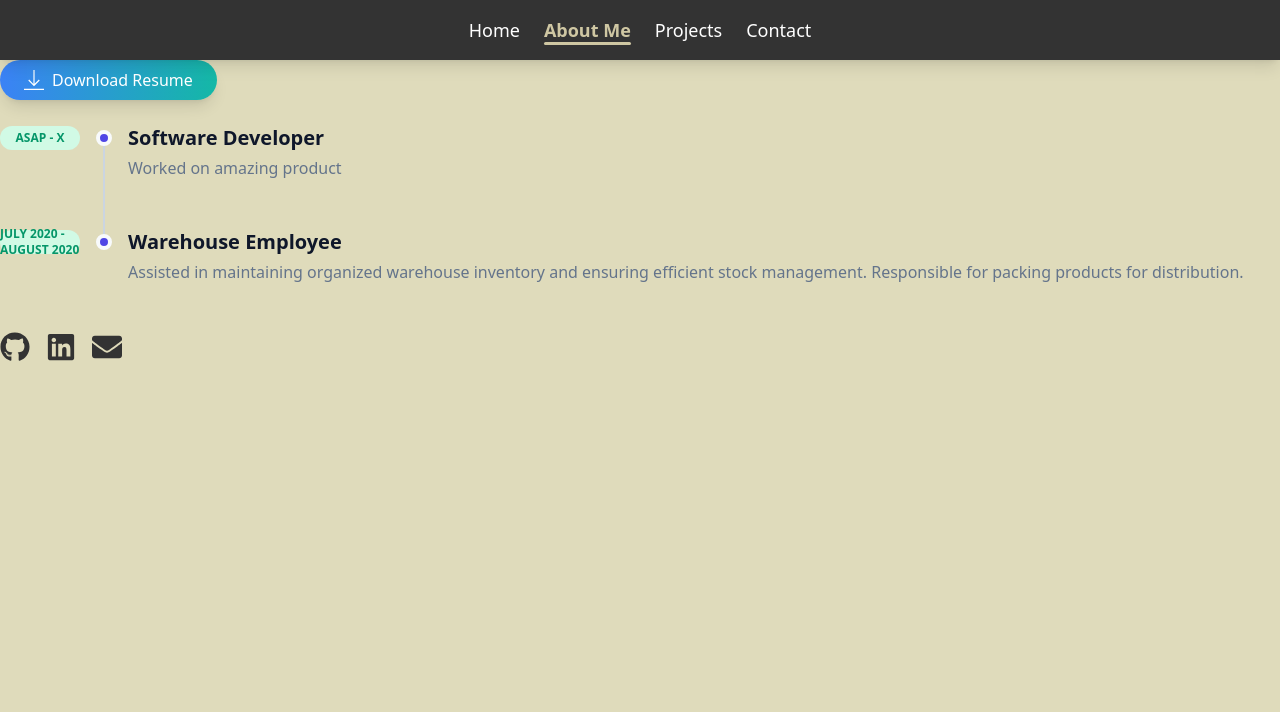
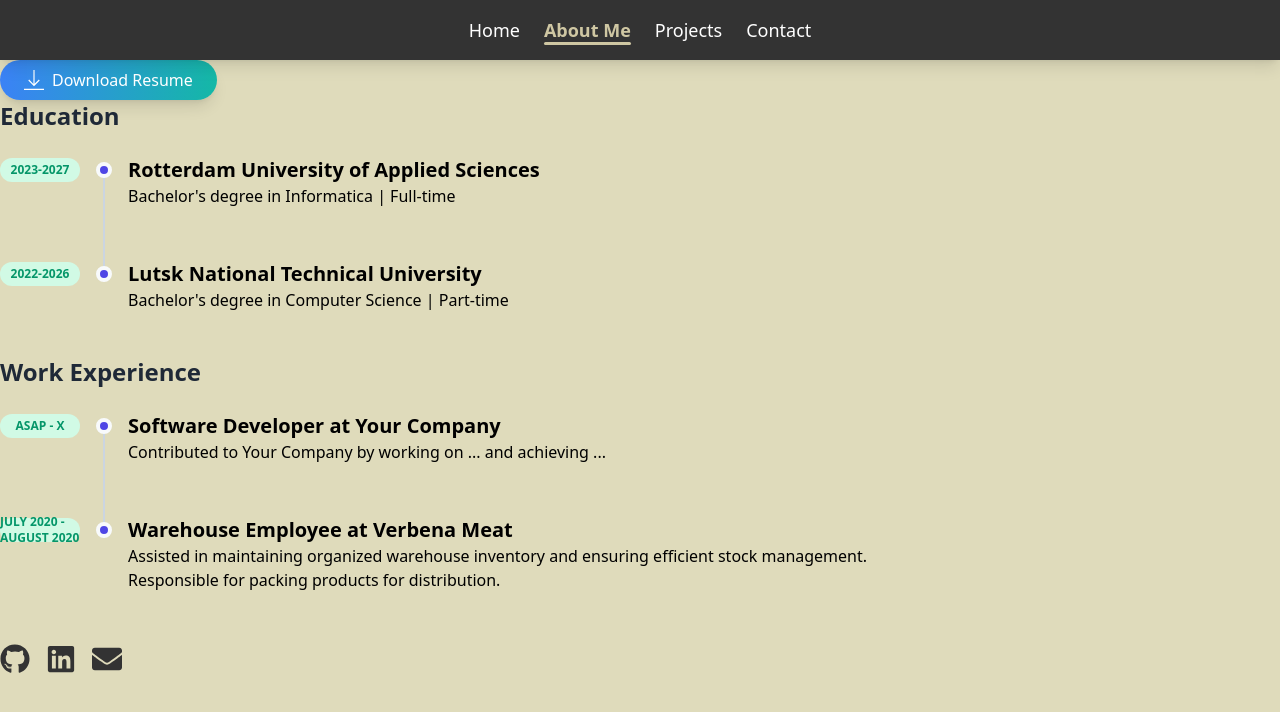
Before and after one commit to AntonIshchyk/Portfolio, a React (Create React App) app: page /about in a window 1280 px wide. Shown: the top 712 px of the page. Built offline with nearby package versions, Linux system fonts and the light colour scheme.

Commit message:
render actual information

```diff
--- a/src/components/timeline.tsx
+++ b/src/components/timeline.tsx
@@ -1,72 +1,67 @@
-const timelineData = [
-  {
-    title: 'Software Developer',
-    company: "Your Company",
-    description: 'Worked on amazing product',
-    date: 'ASAP - X',
-    link: "",
-  },
-  {
-    title: 'Warehouse Employee',
-    company: "Verbena Meat",
-    description: 'Assisted in maintaining organized warehouse inventory and ensuring efficient stock management. Responsible for packing products for distribution.',
-    date: 'July 2020 - August 2020',
-    link: "https://verbenameat.com.ua/",
-  }
-]
+import {Education, Work} from "../data/timeline"
 
-const education = [{
-    university: 'Rotterdam University of Applied Sciences',
-    degree: "Bachelor's degree",
-    field: "Informatica",
-    form: "Full-time",
-    date: '2023-2027',
-    link: "https://www.rotterdamuas.com/",
-  },
-  {
-    university: 'Lutsk National Technical University',
-    degree: "Bachelor's degree",
-    field: "Computer Science",
-    form: "Part-time",
-    date: '2022-2026',
-    link: "https://lntu.edu.ua/en",
-  },
-]
-
-interface PropsType {
-  title: string
-  description: string
-  date: string
-}
-
-const TimelineItem: React.FC<PropsType> = ({ title, description, date }) => {
+const TimelineItem: React.FC<Education | Work> = (props) => {
   return (
     <div className="group relative py-6 pl-8 sm:pl-32">
       <div className="mb-1 flex flex-col items-start before:absolute before:left-2 before:h-full before:-translate-x-1/2 before:translate-y-3 before:self-start before:bg-slate-300 before:px-px after:absolute after:left-2 after:box-content after:h-2 after:w-2 after:-translate-x-1/2 after:translate-y-1.5 after:rounded-full after:border-4 after:border-slate-50 after:bg-indigo-600 group-last:before:hidden sm:flex-row sm:before:left-0 sm:before:ml-[6.5rem] sm:after:left-0 sm:after:ml-[6.5rem]">
         <time className="left-0 mb-3 inline-flex h-6 w-20 translate-y-0.5 items-center justify-center rounded-full bg-emerald-100 text-xs font-semibold uppercase text-emerald-600 sm:absolute sm:mb-0">
-        {date}
+          {props.date}
         </time>
-      <div className="text-xl font-bold text-slate-900">{title}</div>
+        {"university" in props ? (
+          <div>
+            <a href={props.link}
+              target="_blank"
+              rel="noopener noreferrer"
+              className="text-xl font-bold">
+              {props.university}
+            </a>
+            <div>{props.degree} in {props.field} | {props.form}</div>
           </div>
-    <div className="text-slate-500">{description}</div>
+        ) : (
+          <div>
+            <div className="text-xl font-bold">
+              <a
+                href={props.link}
+                target="_blank"
+                rel="noopener noreferrer">
+                {props.title} at {props.company}
+              </a>
             </div>
-  )
+            <div className="whitespace-pre-line">{props.description}</div>
+          </div>
+        )}
+      </div>
+    </div>
+  );
+};
+
+interface TimelineProps {
+  education?: Education[];
+  work?: Work[];
 }
 
-const Timeline = () => {
+const Timeline: React.FC<TimelineProps> = ({ education, work }) => {
   return (
     <div>
-      {timelineData.length > 0 &&
-        timelineData.map((item, idx) => (
-          <TimelineItem
-            key={idx}
-            title={item.title}
-            description={item.description}
-            date={item.date}
-          />
+      {education && (
+        <>
+          <h2 className="text-2xl font-bold text-gray-800">Education</h2>
+          {education.map((item, idx) => (
+            <TimelineItem key={idx} {...item} />
           ))}
+        </>
+      )}
+
+      {work && (
+        <>
+          <h2 className="text-2xl font-bold text-gray-800 mt-4">Work Experience</h2>
+          {work.map((item, idx) => (
+            <TimelineItem key={idx} {...item} />
+          ))}
+        </>
+      )}
     </div>
-  )
-}
+  );
+};
 
-export default Timeline
+export default Timeline;
--- /dev/null
+++ b/src/data/timeline.ts
@@ -0,0 +1,52 @@
+export interface Education {
+  university: string;
+  degree: string;
+  field: string;
+  form: string;
+  date: string;
+  link: string;
+}
+
+export interface Work {
+  title: string;
+  company: string;
+  description: string;
+  date: string;
+  link: string;
+}
+
+export const work: Work[] = [
+  {
+    title: 'Software Developer',
+    company: "Your Company",
+    description: 'Contributed to Your Company by working on ... and achieving ...',
+    date: 'ASAP - X',
+    link: "",
+  },
+  {
+    title: 'Warehouse Employee',
+    company: "Verbena Meat",
+    description: 'Assisted in maintaining organized warehouse inventory and ensuring efficient stock management.\nResponsible for packing products for distribution.',
+    date: 'July 2020 - August 2020',
+    link: "https://verbenameat.com.ua/",
+  }
+];
+
+export const education: Education[] = [
+  {
+    university: 'Rotterdam University of Applied Sciences',
+    degree: "Bachelor's degree",
+    field: "Informatica",
+    form: "Full-time",
+    date: '2023-2027',
+    link: "https://www.hogeschoolrotterdam.nl/opleidingen/bachelor/informatica/voltijd/",
+  },
+  {
+    university: 'Lutsk National Technical University',
+    degree: "Bachelor's degree",
+    field: "Computer Science",
+    form: "Part-time",
+    date: '2022-2026',
+    link: "https://lntu.edu.ua/en",
+  },
+];
--- a/src/pages/about.tsx
+++ b/src/pages/about.tsx
@@ -3,6 +3,7 @@ import { TfiDownload } from "react-icons/tfi";
 import { FaGithub, FaLinkedin, FaEnvelope } from "react-icons/fa";
 import CV from "../assets/about/CV Software Developer Anton Ishchyk.pdf";
 import Timeline from "../components/timeline";
+import {education, work} from "../data/timeline"
 
 
 const About: React.FC = () => {
@@ -15,7 +16,9 @@ const About: React.FC = () => {
           <TfiDownload className="mr-2 text-xl" /> Download Resume
         </a>
 
-        <Timeline/>
+        <Timeline education={education}/>
+
+        <Timeline work={work}/>
 
         <div className="mt-6 flex space-x-4">
           <a href="https://github.com/AntonIshchyk" target="_blank" rel="noopener noreferrer" className="text-[#333] hover:text-black text-3xl">
```
Lines whose indentation alone changed are shown as unchanged.
